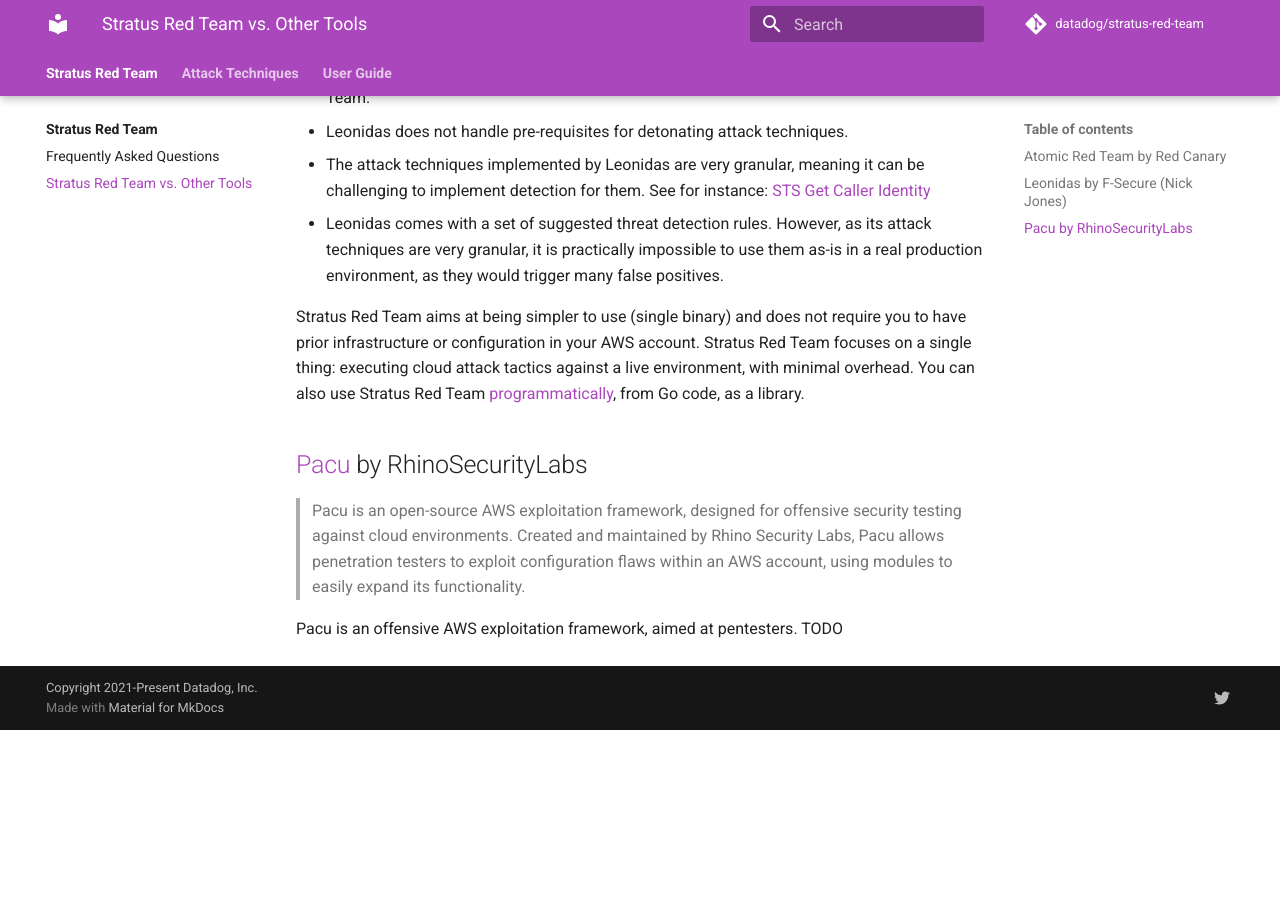
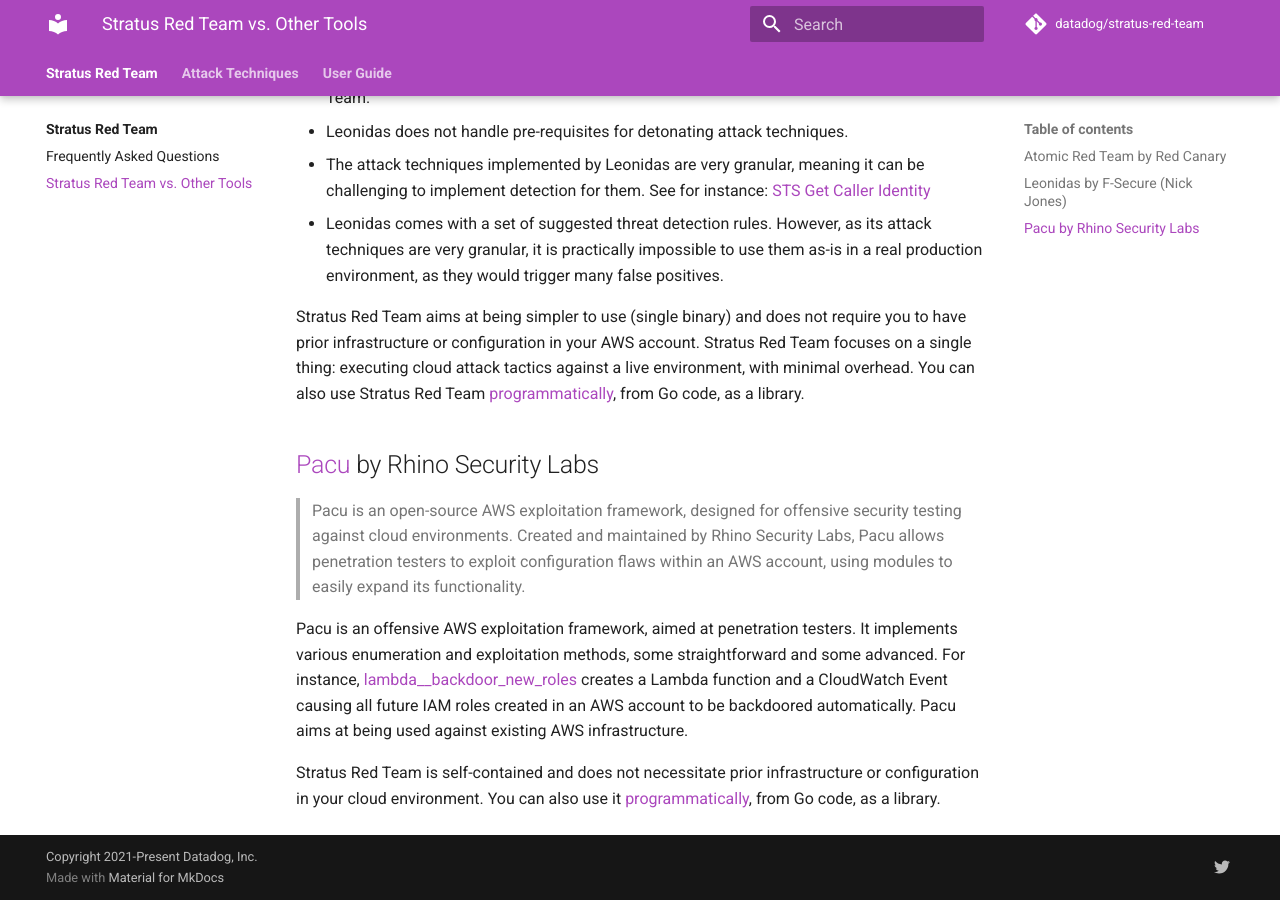
Before and after one commit to DataDog/stratus-red-team, an MkDocs documentation site: the page built from docs/comparison.md, in a window 1280 px wide and 900 px high, scrolled down 1102 px. Built offline with MkDocs 1.6.1 and Material for MkDocs 9.7.7, drawn with Linux system fonts in a browser that asks for light colours; comment, search, counter and statistics services are not loaded; before the commit the page ends 1832 px from its top, so only the background shows below that.

Commit message:
docs: Add comparison with pacu

```diff
--- a/docs/comparison.md
+++ b/docs/comparison.md
@@ -34,8 +34,10 @@
 
 Stratus Red Team aims at being simpler to use (single binary) and does not require you to have prior infrastructure or configuration in your AWS account. Stratus Red Team focuses on a single thing: executing cloud attack tactics against a live environment, with minimal overhead. You can also use Stratus Red Team [programmatically](user-guide/programmatic-usage.md), from Go code, as a library.
 
-## [Pacu](https://github.com/RhinoSecurityLabs/pacu) by RhinoSecurityLabs
+## [Pacu](https://github.com/RhinoSecurityLabs/pacu) by Rhino Security  Labs
 
 > Pacu is an open-source AWS exploitation framework, designed for offensive security testing against cloud environments. Created and maintained by Rhino Security Labs, Pacu allows penetration testers to exploit configuration flaws within an AWS account, using modules to easily expand its functionality.
 
-Pacu is an offensive AWS exploitation framework, aimed at pentesters. TODO
+Pacu is an offensive AWS exploitation framework, aimed at penetration testers. It implements various enumeration and exploitation methods, some straightforward and some advanced. For instance, [lambda__backdoor_new_roles](https://github.com/RhinoSecurityLabs/pacu/blob/master/pacu/modules/lambda__backdoor_new_roles/main.py) creates a Lambda function and a CloudWatch Event causing all future IAM roles created in an AWS account to be backdoored automatically. Pacu aims at being used against existing AWS infrastructure.
+
+Stratus Red Team is self-contained and does not necessitate prior infrastructure or configuration in your cloud environment. You can also use it [programmatically](user-guide/programmatic-usage.md), from Go code, as a library.
```
